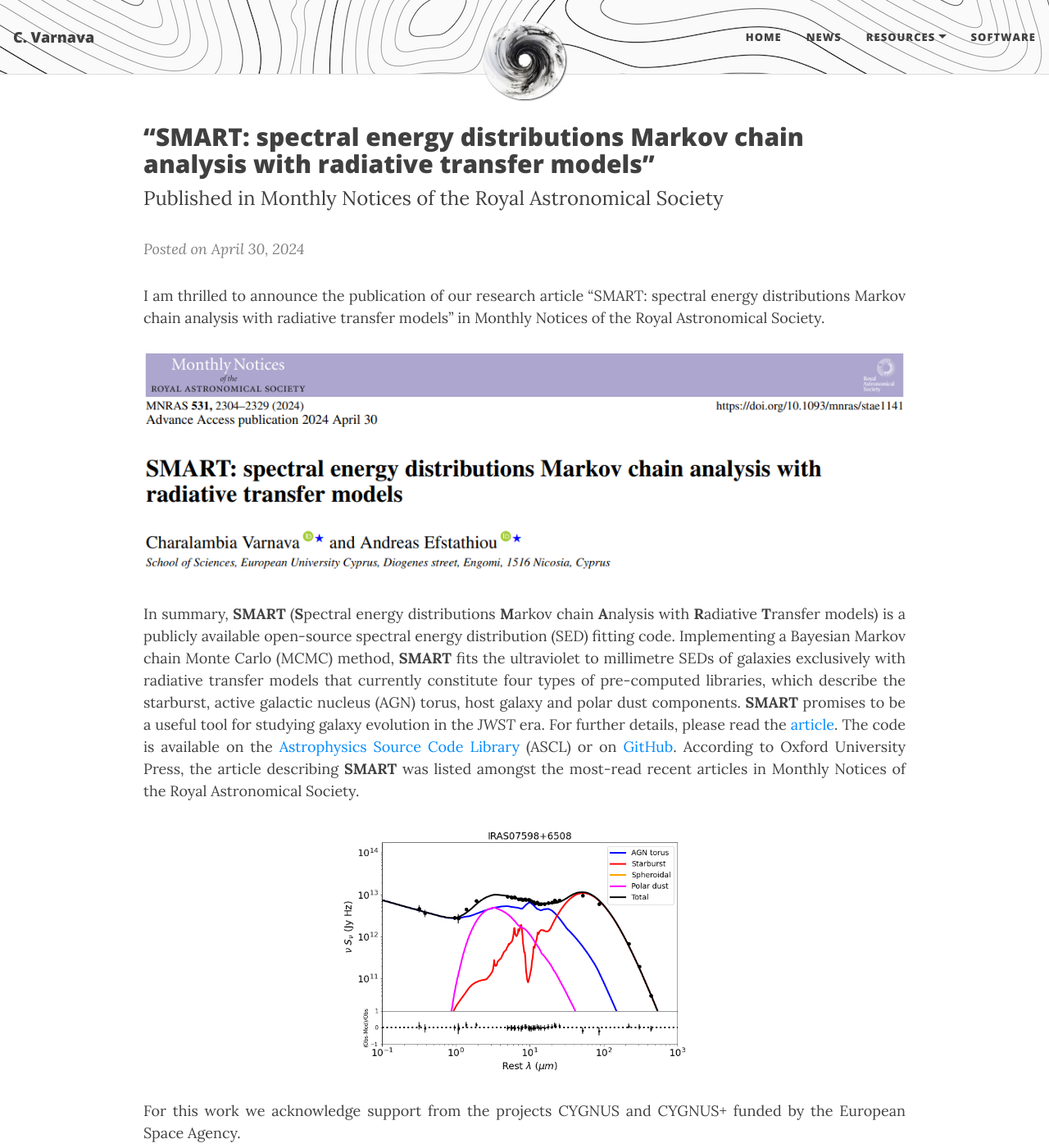
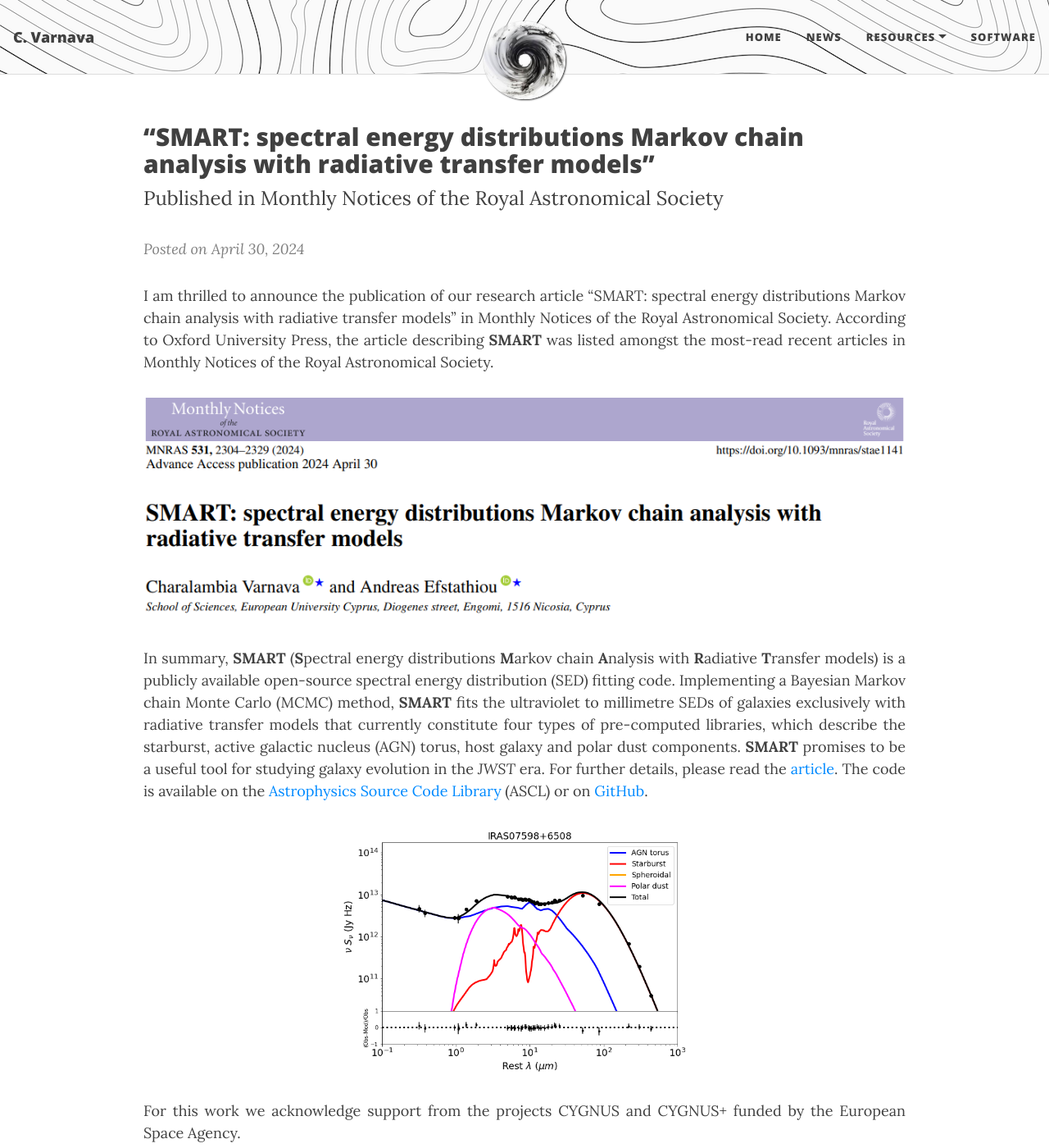
Before and after one commit to ch-var/ch-var.github.io, a Jekyll site: the page built from 2024-04-30-SMART.html, in a window 1280 px wide and 1400 px high. Shown: the whole window at 82% size. Built offline with Jekyll 4.4.1, drawn with Linux system fonts in a browser that asks for light colours.

Commit message:
Update 2024-04-30-SMART.html

```diff
--- a/2024-04-30-SMART.html
+++ b/2024-04-30-SMART.html
@@ -23,13 +23,13 @@
 <p style="margin-top: 8px; margin-bottom: 8px;"><font size="+2">Published in Monthly Notices of the Royal Astronomical Society</font></p>
 <p><i style="color:#808080;">Posted on April 30, 2024</i></p>
 
-<p align='justify'>I am thrilled to announce the publication of our research article “SMART: spectral energy distributions Markov chain analysis with radiative transfer models” in Monthly Notices of the Royal Astronomical Society.</p>
+<p align='justify'>I am thrilled to announce the publication of our research article “SMART: spectral energy distributions Markov chain analysis with radiative transfer models” in Monthly Notices of the Royal Astronomical Society. According to Oxford University Press, the article describing <b>SMART</b> was listed amongst the most-read recent articles in Monthly Notices of the Royal Astronomical Society.</p>
 
 <p align="center">
 <img src="/assets/img/SMART_MNRAS.png">
 </p>
 
-<p align='justify'>In summary, <b>SMART</b> (<b>S</b>pectral energy distributions <b>M</b>arkov chain <b>A</b>nalysis with <b>R</b>adiative <b>T</b>ransfer models) is a publicly available open-source spectral energy distribution (SED) fitting code. Implementing a Bayesian Markov chain Monte Carlo (MCMC) method, <b>SMART</b> fits the ultraviolet to millimetre SEDs of galaxies exclusively with radiative transfer models that currently constitute four types of pre-computed libraries, which describe the starburst, active galactic nucleus (AGN) torus, host galaxy and polar dust components. <b>SMART</b> promises to be a useful tool for studying galaxy evolution in the <i>JWST</i> era. For further details, please read the <a href="https://doi.org/10.1093/mnras/stae1141">article</a>. The code is available on the <a href="https://www.ascl.net/2406.003">Astrophysics Source Code Library</a> (ASCL) or on <a href="https://github.com/ch-var/SMART">GitHub</a>. According to Oxford University Press, the article describing <b>SMART</b> was listed amongst the most-read recent articles in Monthly Notices of the Royal Astronomical Society.</p>
+<p align='justify'>In summary, <b>SMART</b> (<b>S</b>pectral energy distributions <b>M</b>arkov chain <b>A</b>nalysis with <b>R</b>adiative <b>T</b>ransfer models) is a publicly available open-source spectral energy distribution (SED) fitting code. Implementing a Bayesian Markov chain Monte Carlo (MCMC) method, <b>SMART</b> fits the ultraviolet to millimetre SEDs of galaxies exclusively with radiative transfer models that currently constitute four types of pre-computed libraries, which describe the starburst, active galactic nucleus (AGN) torus, host galaxy and polar dust components. <b>SMART</b> promises to be a useful tool for studying galaxy evolution in the <i>JWST</i> era. For further details, please read the <a href="https://doi.org/10.1093/mnras/stae1141">article</a>. The code is available on the <a href="https://www.ascl.net/2406.003">Astrophysics Source Code Library</a> (ASCL) or on <a href="https://github.com/ch-var/SMART">GitHub</a>.</p>
 
 <p align="center">
 <img src="/assets/img/IRAS07598+6508_CYGNUS.png" width="50%" height="50%">
```
